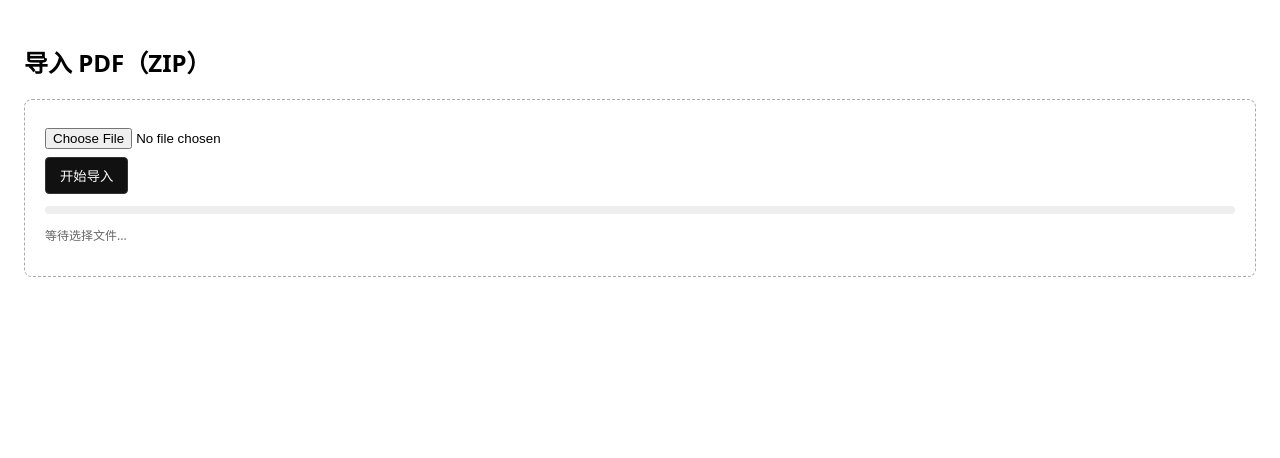
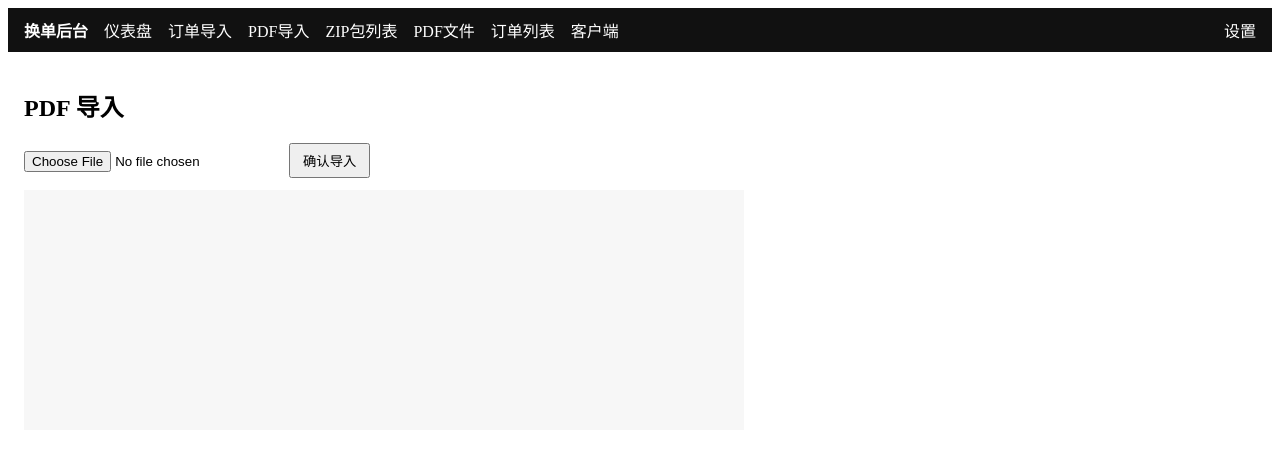
Before and after one commit to aidaddydog/huandan.server, a FastAPI app: page /admin/upload-pdf in a window 1280 px wide. Shown: the top 458 px of the page. Run offline with FastAPI, Linux system fonts and the light colour scheme; the visitor is signed in with stand-in values (Sample User, id 1); parts of the project's set-up code (start-up, migrations or seed data) failed here and were passed over.

Commit message:
Update upload_pdf.html

```diff
--- a/app/templates/upload_pdf.html
+++ b/app/templates/upload_pdf.html
@@ -1,93 +1,84 @@
-<!-- app/templates/upload_pdf.html -->
-<!doctype html>
-<html lang="zh-CN">
-<head>
-  <meta charset="utf-8"/>
-  <title>导入 PDF（ZIP）</title>
-  <style>
-    body{font-family:system-ui,-apple-system,Segoe UI,Roboto,Helvetica,Arial,sans-serif;padding:16px}
-    .box{border:1px dashed #aaa;padding:20px;border-radius:8px;margin:12px 0}
-    .btn{display:inline-block;padding:8px 14px;border:1px solid #333;background:#111;color:#fff;border-radius:4px;text-decoration:none;cursor:pointer}
-    .row{margin:12px 0}
-    .bar{height:8px;background:#eee;border-radius:4px;overflow:hidden}
-    .bar>i{display:block;height:100%;background:#111;width:0%}
-    .small{font-size:12px;color:#666}
-    input[type=file]{display:block;margin:8px 0}
-  </style>
-</head>
+<!doctype html><html><head><meta charset="utf-8"><title>PDF导入</title></head>
 <body>
-  <h2>导入 PDF（ZIP）</h2>
-  <div class="box">
-    <input id="file" type="file" accept=".zip" />
-    <button class="btn" onclick="start()">开始导入</button>
-    <div class="row">
-      <div class="bar"><i id="bar"></i></div>
-      <p id="txt" class="small">等待选择文件...</p>
+{% include "_nav.html" %}
+<div style="padding:16px;max-width:720px">
+  <h2>PDF 导入</h2>
+  <input type="file" id="zipInput" accept=".zip">
+  <button id="btn" style="margin-left:8px;padding:6px 12px">确认导入</button>
+
+  <div id="uploadBox" style="margin-top:12px;display:none">
+    <div>上传：<span id="upPct">0%</span></div>
+    <progress id="upProg" value="0" max="100" style="width:100%"></progress>
   </div>
+
+  <pre id="log" style="margin-top:12px;background:#f7f7f7;padding:10px;height:220px;overflow:auto"></pre>
 </div>
 
 <script>
-let pid = null;
+const $ = sel => document.querySelector(sel);
+const log = (m) => { const pre = $("#log"); pre.textContent += m + "\n"; pre.scrollTop = pre.scrollHeight; };
+const btn = $("#btn");
 
-async function start(){
-  const f = document.getElementById('file').files[0];
-  if(!f){ alert("请选择 ZIP 文件"); return; }
-  pid = await newProgress("upload_pdfs");
-  await uploadWithProgress(f, pid);       // 前端上传进度
-  await watchServerStages(pid);           // 服务器解压/重打包进度
-}
+btn.addEventListener("click", async () => {
+  const f = $("#zipInput").files[0];
+  if (!f) { alert("请选择 ZIP 文件"); return; }
+  btn.disabled = true; const old = btn.textContent; btn.textContent = "处理中… ⏳";
+  $("#uploadBox").style.display = "block"; $("#upPct").textContent = "0%"; $("#upProg").value = 0;
+  $("#log").textContent = "";
 
-async function newProgress(tag){
-  const r = await fetch("/admin/progress/new?tag="+encodeURIComponent(tag));
-  const j = await r.json(); return j.id;
-}
-
-async function uploadWithProgress(file, pid){
-  return new Promise((resolve,reject)=>{
-    const bar=document.getElementById("bar");
-    const txt=document.getElementById("txt");
-    const xhr=new XMLHttpRequest();
-    xhr.open("POST","/admin/upload-pdf");
-    const fd=new FormData();
-    fd.append("zipfile_upload", file);
-    fd.append("progress_id", pid);
-    xhr.upload.onprogress = (e)=>{
-      if(e.lengthComputable){
-        const pct=Math.min(95, Math.round(e.loaded*100/e.total));
-        bar.style.width=pct+"%";
-        txt.textContent="上传中："+pct+"% ("+Math.round(e.loaded/1048576)+"MB/"+Math.round(e.total/1048576)+"MB)";
-      }else{
-        txt.textContent="上传中... ("+Math.round(e.loaded/1048576)+"MB)";
+  try {
+    // 1) 先上传，仅用于显示“上传进度”
+    const fd = new FormData(); fd.append("zipfile_upload", f);
+    const xhr = new XMLHttpRequest();
+    const tmpName = await new Promise((resolve, reject) => {
+      xhr.open("POST", "/admin/api/upload-pdf-file");
+      xhr.upload.onprogress = (e) => {
+        if (e.lengthComputable) {
+          const pct = Math.round(e.loaded * 100 / e.total);
+          $("#upPct").textContent = pct + "%"; $("#upProg").value = pct;
         }
       };
-    xhr.onreadystatechange = ()=>{
-      if(xhr.readyState===4){
-        if(xhr.status>=200 && xhr.status<400){
-          resolve();
-        }else{
-          reject(new Error("上传失败: "+xhr.status));
-        }
-      }
+      xhr.onload = () => {
+        if (xhr.status >= 200 && xhr.status < 300) {
+          try { const j = JSON.parse(xhr.responseText); if (j.ok) resolve(j.tmp); else reject(new Error("上传失败")); }
+          catch(e){ reject(e); }
+        } else reject(new Error("上传接口返回 " + xhr.status));
       };
-    xhr.onerror = ()=>reject(new Error("网络错误"));
+      xhr.onerror = () => reject(new Error("网络错误"));
       xhr.send(fd);
     });
+
+    log("上传完成，开始解压/导入/重建ZIP…");
+
+    // 2) SSE 监听后端进度
+    await new Promise((resolve, reject) => {
+      const es = new EventSource(`/admin/api/apply-pdf-import?tmp=${encodeURIComponent(tmpName)}`);
+      es.onmessage = (ev) => {
+        try {
+          const d = JSON.parse(ev.data);
+          if (d.phase === "unzip" && d.total && d.done !== undefined) {
+            log(`解压进度：${d.done}/${d.total}`);
+          } else if (d.phase === "repack") {
+            log(d.msg || "正在重建ZIP…");
+          } else if (d.phase === "done") {
+            log(`完成：导入 ${d.saved || 0}，跳过 ${d.skipped || 0}`);
+            es.close();
+            alert("导入成功！");
+            window.location.href = d.redirect || "/admin/files";
+            resolve();
+          } else if (d.phase === "error") {
+            es.close(); reject(new Error(d.msg || "处理失败"));
           }
+        } catch(e){ console.error(e); }
+      };
+      es.onerror = (e) => { es.close(); reject(new Error("SSE 连接中断")); };
+    });
 
-async function watchServerStages(pid){
-  const bar=document.getElementById("bar");
-  const txt=document.getElementById("txt");
-  while(true){
-    const r=await fetch("/admin/progress/get?id="+pid,{cache:"no-store"});
-    const s=await r.json();
-    if(s.missing){ txt.textContent="任务不存在"; return; }
-    bar.style.width = (s.pct||0)+"%";
-    txt.textContent = (s.stage||"-")+"："+(s.note||"")+"（"+(s.pct||0)+"%）";
-    if(s.done){ break; }
-    await new Promise(r=>setTimeout(r,800));
+  } catch (e) {
+    console.error(e); alert(e.message || e);
+  } finally {
+    btn.disabled = false; btn.textContent = old;
   }
-  txt.textContent = "完成："+txt.textContent;
-}
+});
 </script>
-</body>
-</html>
+</body></html>
```
Lines whose indentation alone changed are shown as unchanged.
